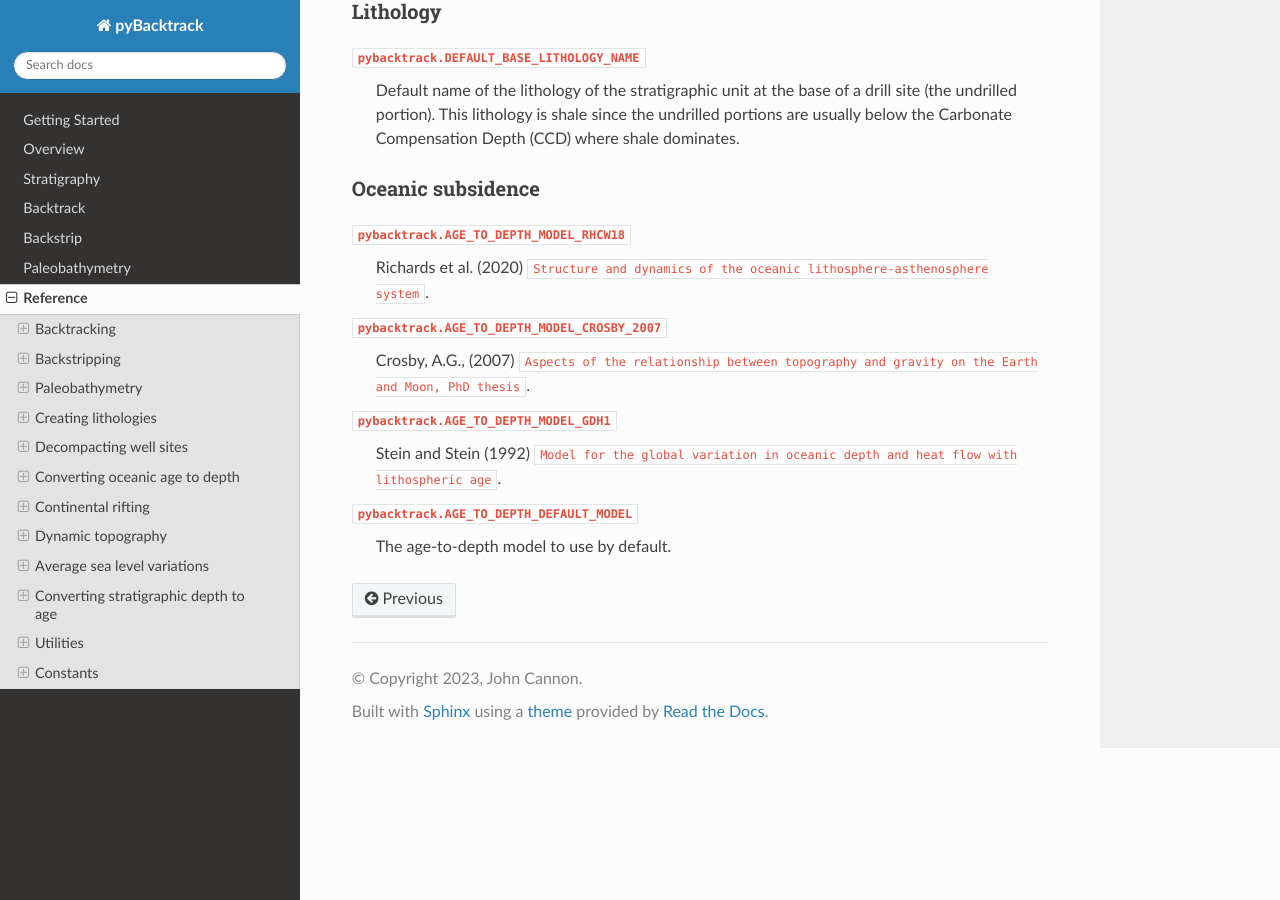
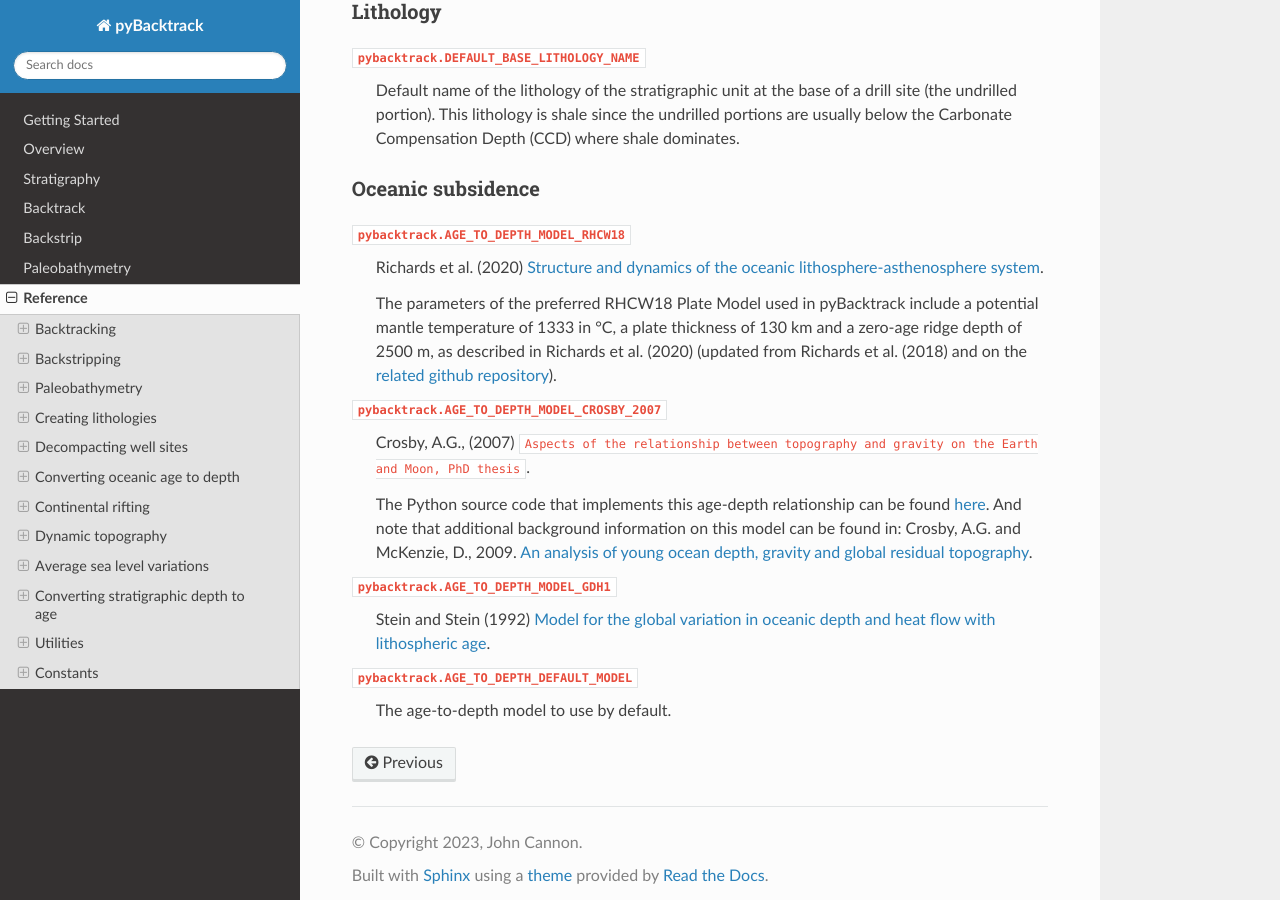
Before and after one commit to EarthByte/pyBacktrack, a Sphinx documentation site: the page built from docs/pybacktrack_reference.rst, in a window 1280 px wide and 900 px high, scrolled down 14076 px. Built offline with Sphinx 7.4.7 and the Read the Docs theme 3.1.0, drawn with Linux system fonts in a browser that asks for light colours.

Commit message:
Document the parameters of the RHCW18 Plate Model used in pyBacktrack.
These are:
- mantle temperature 1333 °C,
- plate thickness 130 km,
- zero-age ridge depth 2500 m.

```diff
--- a/docs/pybacktrack_backtrack.rst
+++ b/docs/pybacktrack_backtrack.rst
@@ -279,6 +279,10 @@ by using an age-to-depth model. There are three models built into ``backtrack``:
 
 * ``RHCW18`` - Richards et al. (2020) `Structure and dynamics of the oceanic lithosphere-asthenosphere system <https://doi.org/10.1016/j.pepi.2020.106559>`_
 
+  The parameters of the preferred RHCW18 Plate Model used in pyBacktrack include a potential mantle temperature of 1333 in °C,
+  a plate thickness of 130 km and a zero-age ridge depth of 2500 m, as described in Richards et al. (2020)
+  (updated from Richards et al. (2018) and on the `related github repository <https://github.com/freddrichards/RHCW18_Plate_Model>`_).
+
 * ``CROSBY_2007`` - Crosby, A.G., (2007). *Aspects of the relationship between topography and gravity on the Earth and Moon, PhD thesis, University of Cambridge*
 
   The Python source code that implements this age-depth relationship can be found
--- a/docs/pybacktrack_reference.rst
+++ b/docs/pybacktrack_reference.rst
@@ -514,13 +514,22 @@ Oceanic subsidence
 ^^^^^^^^^^^^^^^^^^
 
 ``pybacktrack.AGE_TO_DEPTH_MODEL_RHCW18``
-    Richards et al. (2020) ``Structure and dynamics of the oceanic lithosphere-asthenosphere system``.
+    Richards et al. (2020) `Structure and dynamics of the oceanic lithosphere-asthenosphere system <https://doi.org/10.1016/j.pepi.2020.106559>`_.
+
+    The parameters of the preferred RHCW18 Plate Model used in pyBacktrack include a potential mantle temperature of 1333 in °C,
+    a plate thickness of 130 km and a zero-age ridge depth of 2500 m, as described in Richards et al. (2020)
+    (updated from Richards et al. (2018) and on the `related github repository <https://github.com/freddrichards/RHCW18_Plate_Model>`_).
 
 ``pybacktrack.AGE_TO_DEPTH_MODEL_CROSBY_2007``
     Crosby, A.G., (2007) ``Aspects of the relationship between topography and gravity on the Earth and Moon, PhD thesis``.
 
+    The Python source code that implements this age-depth relationship can be found
+    `here <https://github.com/EarthByte/pyBacktrack/blob/8e21ec2b49be101e88d80e8ccb18fe736d68a277/pybacktrack/age_to_depth.py#L195-L264>`_.
+    And note that additional background information on this model can be found in:
+    Crosby, A.G. and McKenzie, D., 2009. `An analysis of young ocean depth, gravity and global residual topography <https://doi.org/10.1111/j.1365-246X.2009.04224.x>`_.
+
 ``pybacktrack.AGE_TO_DEPTH_MODEL_GDH1``
-    Stein and Stein (1992) ``Model for the global variation in oceanic depth and heat flow with lithospheric age``.
+    Stein and Stein (1992) `Model for the global variation in oceanic depth and heat flow with lithospheric age <https://doi.org/10.1038/359123a0>`_.
 
 ``pybacktrack.AGE_TO_DEPTH_DEFAULT_MODEL``
     The age-to-depth model to use by default.
```
Also changed, not shown: docs/pybacktrack_overview.rst (+9 -0 lines), 1 other file.
